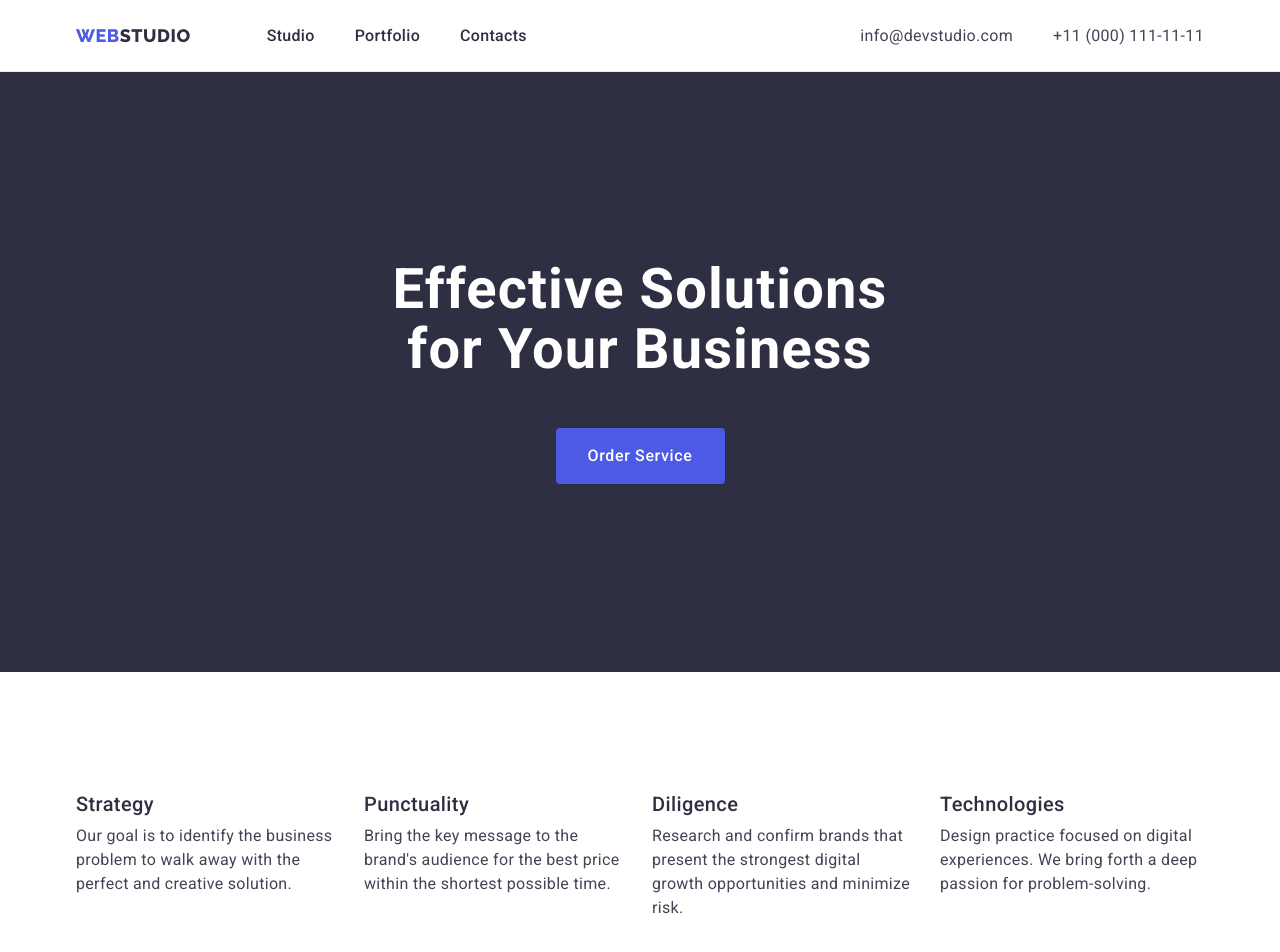
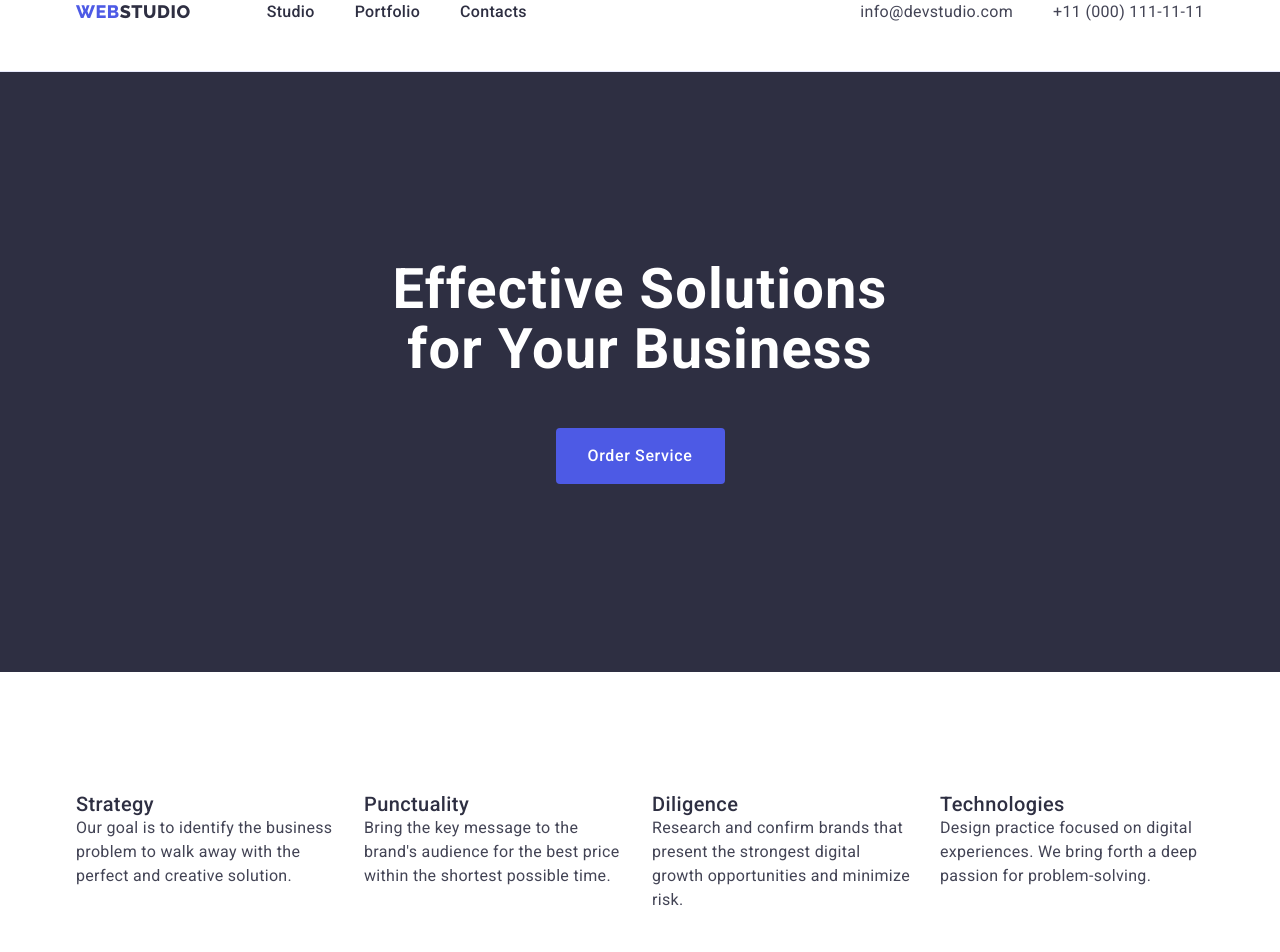
Before and after one commit to Pantherstich/goit-markup-hw-03, a plain HTML site: page index.html in a window 1280 px wide. Shown: the top 952 px of the page. Drawn offline with nearby package versions, Linux system fonts and the light colour scheme.

Commit message:
one more final

```diff
--- a/css/styles.css
+++ b/css/styles.css
@@ -98,7 +98,6 @@ body {
 }
 .site-nav-item {
   display: block;
-  padding: 24px 0;
   font-style: normal;
   font-weight: 500;
   font-size: 16px;
@@ -202,7 +201,6 @@ body {
   color: #2e2f42;
 }
 .about-list-item {
-  margin-top: 8px;
   font-style: normal;
   font-weight: 400;
   font-size: 16px;
```
Also changed, not shown: index.html (+0 -2 lines).
